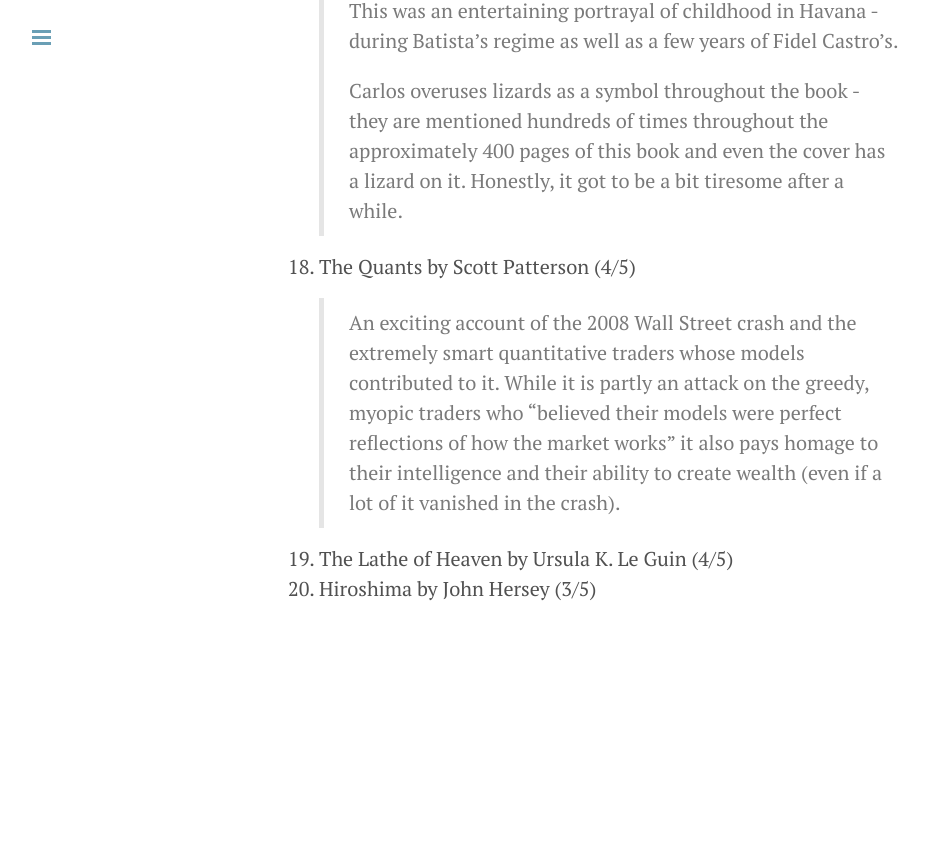
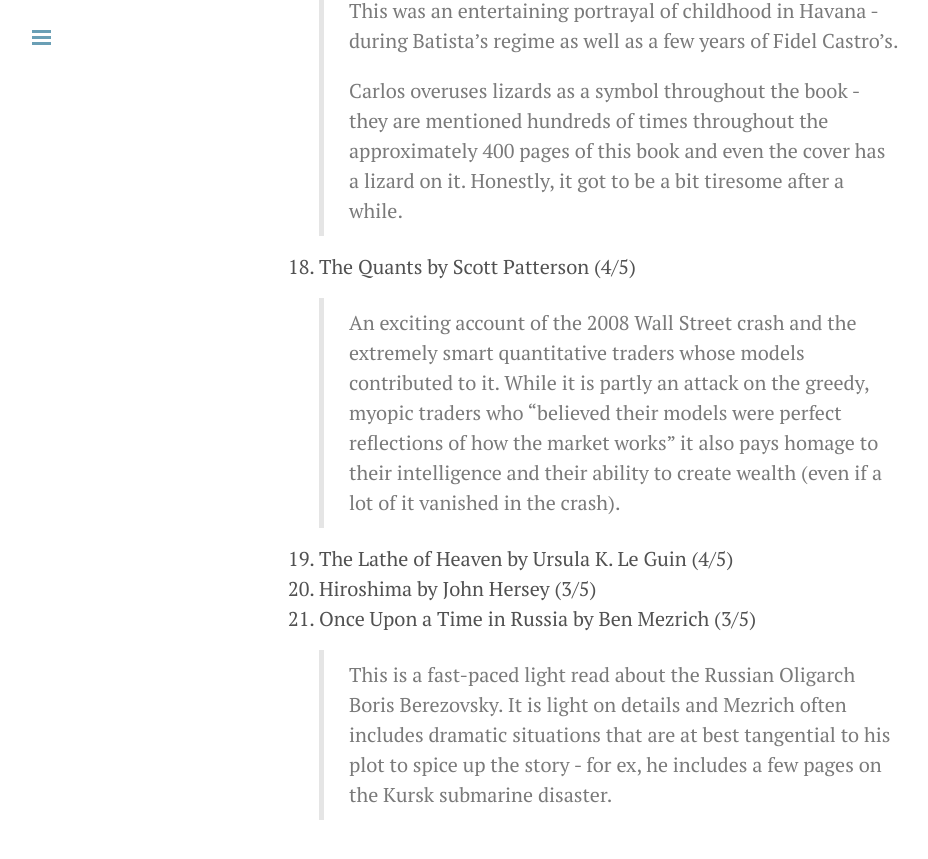
Before and after one commit to regularcoder/regularcoder, a Jekyll site: the page built from reading.md, in a window 1280 px wide and 900 px high, scrolled down 3672 px. Shown: the top 859 px of the window, without its empty margins (1-929 px from the left). Built offline with Jekyll 4.4.1, drawn with Linux system fonts in a browser that asks for light colours; Markdown is read by kramdown in place of the engine named in the settings; before the commit the page ends 4356 px from its top, so only the background shows below that.

Commit message:
Added new book

```diff
--- a/reading.md
+++ b/reading.md
@@ -57,3 +57,5 @@
 > An exciting account of the 2008 Wall Street crash and the extremely smart quantitative traders whose models contributed to it. While it is partly an attack on the greedy, myopic traders who "believed their models were perfect reflections of how the market works" it also pays homage to their intelligence and their ability to create wealth (even if a lot of it vanished in the crash).
 19. The Lathe of Heaven by Ursula K. Le Guin (4/5)
 20. Hiroshima by John Hersey (3/5)
+21. Once Upon a Time in Russia by Ben Mezrich (3/5)
+> This is a fast-paced light read about the Russian Oligarch Boris Berezovsky. It is light on details and Mezrich often includes dramatic situations that are at best tangential to his plot to spice up the story - for ex, he includes a few pages on the Kursk submarine disaster.
```
